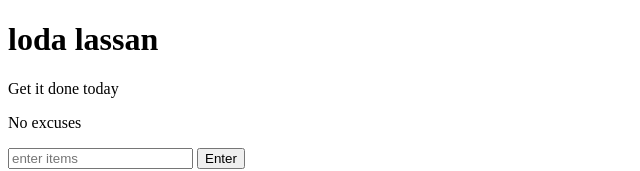
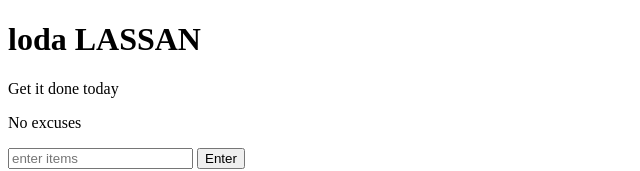
Before and after one commit to aayush142002/shopping-list, a plain HTML site: page index.html in a window 1280 px wide. Shown: the top 171 px of the page, without its empty margins (0-640 px from the left). Drawn offline with Linux system fonts and the light colour scheme.

Commit message:
capitalised title

```diff
--- a/index.html
+++ b/index.html
@@ -6,7 +6,7 @@
 
 </head>
 <body>
-	<h1>loda lassan</h1>
+	<h1>loda LASSAN</h1>
 	<p id="first">Get it done today</p>
 	<p class="second">No excuses</p>
 	<input id="userinput" type="text" placeholder="enter items">
```
